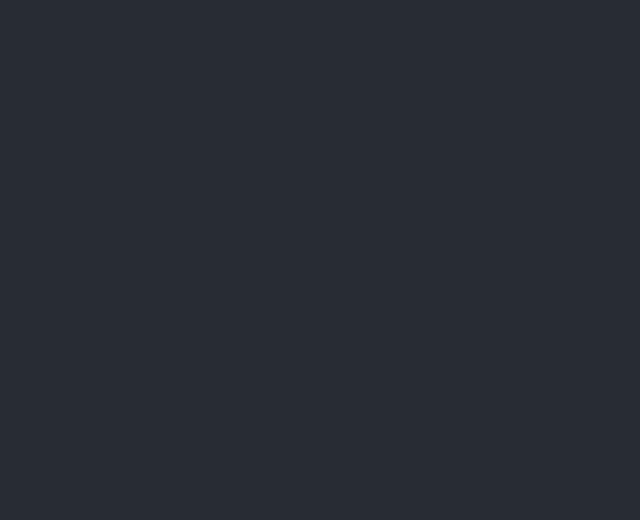
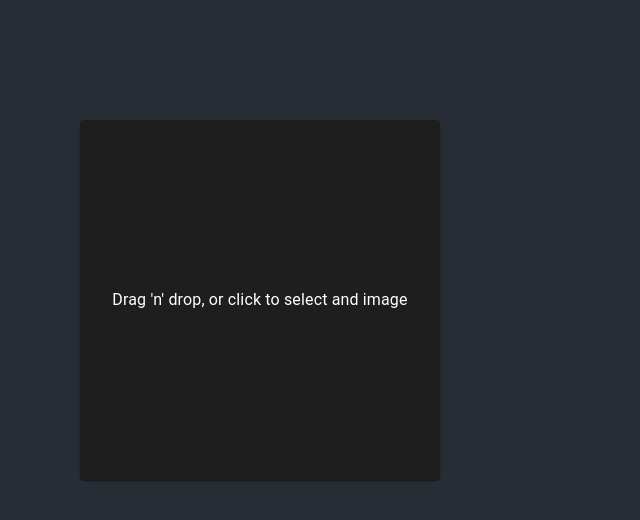
Before and after one commit to timothy-ch-cheung/image-palette-switcher, a React (Create React App) app: page / in a window 1280 px wide. Shown: the top 520 px of the page, without its empty margins (0-640 px from the left). Built offline with nearby package versions, Linux system fonts and the light colour scheme.

Commit message:
Add dropzone with error handling

```diff
--- a/package.json
+++ b/package.json
@@ -15,6 +15,7 @@
     "@types/react-dom": "^18.2.14",
     "react": "^18.2.0",
     "react-dom": "^18.2.0",
+    "react-dropzone": "^14.2.3",
     "react-scripts": "5.0.1",
     "typescript": "^4.9.5",
     "web-vitals": "^2.1.4"
--- a/src/App.css
+++ b/src/App.css
@@ -2,4 +2,5 @@
   text-align: center;
   background-color: #282c34;
   min-height: 100vh;
+  padding: 7.5em 5em
 }
--- a/src/App.tsx
+++ b/src/App.tsx
@@ -1,8 +1,27 @@
 import React from "react";
 import "./App.css";
+import { ThemeProvider, createTheme } from "@mui/material/styles";
+import CssBaseline from "@mui/material/CssBaseline";
+import DropzoneBox from "./components/DropzoneBox";
+import { AlertProvider } from "./components/AlertContext";
+
+const darkTheme = createTheme({
+  palette: {
+    mode: "dark",
+  },
+});
 
 function App() {
-  return <div className="App"></div>;
+  return (
+    <ThemeProvider theme={darkTheme}>
+      <CssBaseline />
+      <AlertProvider>
+        <div className="App">
+          <DropzoneBox />
+        </div>
+      </AlertProvider>
+    </ThemeProvider>
+  );
 }
 
 export default App;
--- /dev/null
+++ b/src/components/AlertContext.tsx
@@ -0,0 +1,50 @@
+import { Alert, Box, Collapse } from "@mui/material";
+import React, { createContext, useContext, useState } from "react";
+
+type AlertContextType = {
+  isVisible: boolean;
+  message: string;
+  showAlert: (message: string) => void;
+};
+
+const AlertContext = createContext<AlertContextType>({
+    isVisible: false,
+    message: "",
+    showAlert: () => {}
+});
+
+export function useAlert() {
+  return useContext(AlertContext);
+}
+
+interface AlertProviderProps {
+  children: React.ReactNode;
+}
+
+export function AlertProvider(props: AlertProviderProps) {
+  const [isVisible, setIsVisible] = useState(false);
+  const [message, setMessage] = useState("");
+
+  const showAlert = (message: string) => {
+    setMessage(message);
+    setIsVisible(true);
+    setTimeout(() => setIsVisible(false), 2000);
+  };
+
+  const value: AlertContextType = {
+    isVisible,
+    message,
+    showAlert,
+  };
+
+  return (
+    <AlertContext.Provider value={value}>
+        <Collapse in={isVisible}>
+          <Alert severity="error" style={{ position: "absolute", width: "75vw", left: "12.5%", top: "2.5%"}}>
+            {message}
+          </Alert>
+        </Collapse>
+      {props.children}
+    </AlertContext.Provider>
+  );
+}
--- /dev/null
+++ b/src/components/DropzoneBox.tsx
@@ -0,0 +1,49 @@
+import React from "react";
+import Paper from "@mui/material/Paper";
+import Dropzone, { FileRejection } from "react-dropzone";
+import { useAlert } from "./AlertContext";
+
+const COMPATIBLE_TYPES = ["image/png", "image/jpeg"];
+
+export default function DropzoneBox() {
+  const { showAlert } = useAlert();
+
+  const dropFailedHandler = (fileRejections: FileRejection[]) => {
+    let messages = new Set(
+      fileRejections
+        .map((rejection: FileRejection) =>
+          rejection.errors.map((error) => error.message)
+        )
+        .reduce(
+          (accumulator, currentArray) => accumulator.concat(currentArray),
+          []
+        )
+    );
+    let message = Array.from(messages).join(", ");
+    showAlert(message);
+  };
+
+  return (
+    <Dropzone
+      accept={{ COMPATIBLE_TYPES }}
+      maxFiles={1}
+      onDropRejected={dropFailedHandler}
+    >
+      {({ getRootProps, getInputProps }) => (
+        <Paper
+          {...getRootProps()}
+          style={{
+            width: "45vh",
+            height: "45vh",
+            display: "flex",
+            justifyContent: "center",
+            alignItems: "center",
+          }}
+        >
+          <input {...getInputProps()} />
+          <p>Drag 'n' drop, or click to select and image</p>
+        </Paper>
+      )}
+    </Dropzone>
+  );
+}
```
Also changed, not shown: 1 other file (tests, documents, lock files or other folders).
